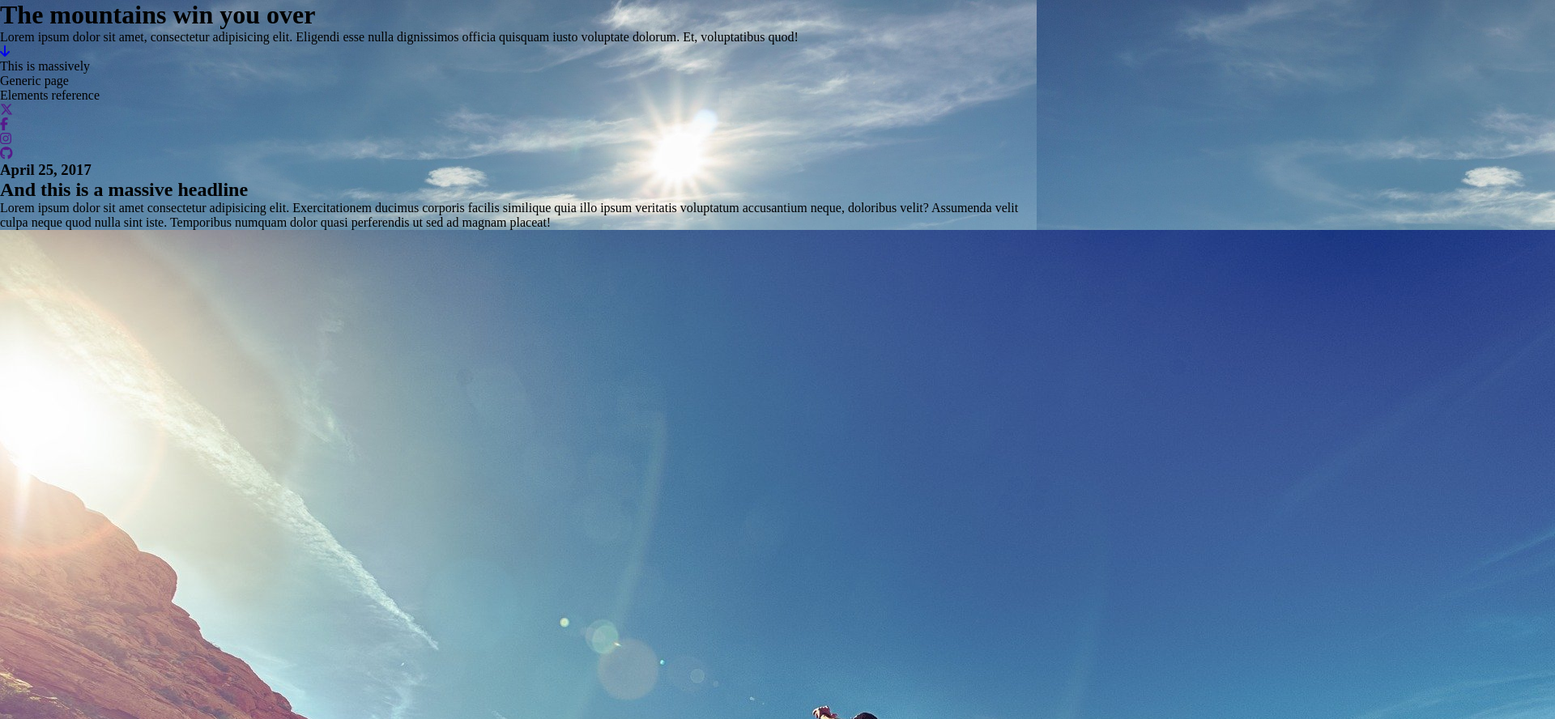
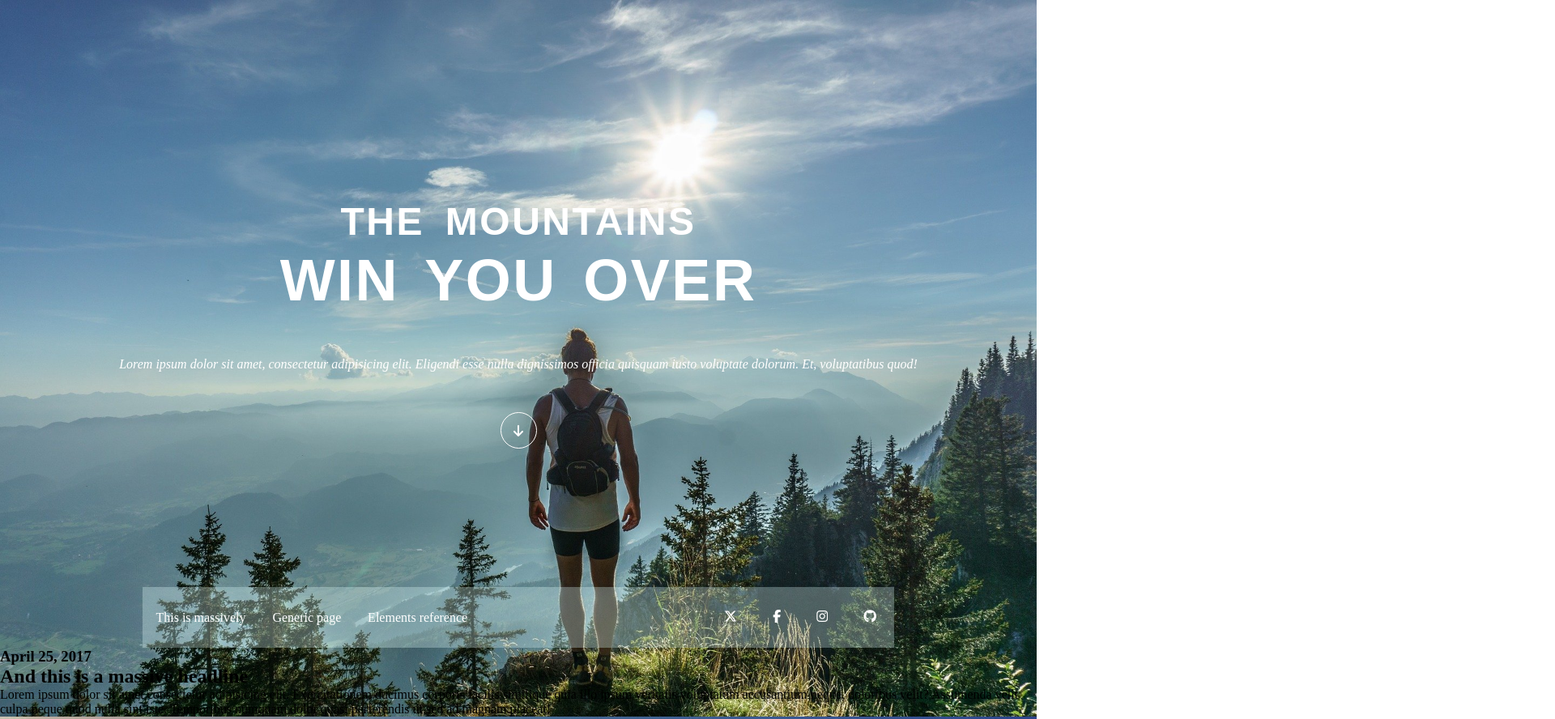
Before and after one commit to V-nitor/sass_project-mountain, a plain HTML site: page index.html in a window 1280 px wide. Shown: the top 888 px of the page at 81% size, 1920 px wide, since content can reach past the window. Drawn offline with Linux system fonts and the light colour scheme; a web font is replaced by a local one.

Commit message:
Phase 2 _ Place the main details of the header

```diff
--- a/assets/styles/_settings.scss
+++ b/assets/styles/_settings.scss
@@ -1,9 +1,32 @@
+@font-face {
+    font-family: "font-1";
+    src: url(../fonts/Inter-ExtraBold.ttf);
+}
+
+@font-face {
+    font-family: "font-2";
+    src: url(../fonts/Merriweather-Light.ttf);
+}
+
 * {
     margin: 0;
     padding: 0;
     box-sizing: border-box;
+    overflow-x: hidden;
 }
 
 ::first-letter {
     text-transform: uppercase;
 }
+
+$color1: red;
+$color2: blue;
+$color3: green;
+$white: white;
+$black: black;
+
+@mixin flexcenter{
+    display: flex;
+    justify-content: center;
+    align-items: center;
+}
--- a/assets/styles/components/_buttons.scss
+++ b/assets/styles/components/_buttons.scss
@@ -0,0 +1,7 @@
+.button-top{
+    color: $white;
+}
+
+.button-top:visited{
+    color: $white;
+}
--- a/assets/styles/index.scss
+++ b/assets/styles/index.scss
@@ -11,7 +11,6 @@
 // ------------------------------- Layouts -------------------------------
 
 @import"./layouts/header";
-@import"./layouts/navbar";
 @import"./layouts/main";
 @import"./layouts/section";
 @import"./layouts/footer";
@@ -20,4 +19,4 @@
 
 @import"./components/buttons";
 @import"./components/form";
-@import"./components/adress";
+@import"./components/address";
--- a/assets/styles/layouts/_header.scss
+++ b/assets/styles/layouts/_header.scss
@@ -0,0 +1,75 @@
+header{
+    min-height: 100vh;
+    @include flexcenter;
+    position: relative;
+}
+
+.title{
+    display: flex;
+    flex-direction: column;
+    align-items: center;
+    justify-content: center;
+    color: $white;
+
+    h1{
+        display: flex;
+        text-align: center;
+        flex-direction: column;
+        font-size: 3em;
+        font-family: 'font1', sans-serif;
+        text-transform: uppercase;
+        word-spacing: 10px;
+        letter-spacing: 2.5px;
+
+        span{
+            line-height: 1.25;
+            font-size: 1.5em;
+        }
+    }
+
+    p{
+        margin: 50px 20px;
+        text-align: center;
+        font-family: 'font-2', serif;
+        font-style: italic;
+    }
+
+    a{
+        border: 1px solid $white;
+        border-radius: 50px;
+        width: 45px;
+        height: 45px;
+        @include flexcenter;
+        text-decoration: none;
+    }
+}
+
+nav{
+    background: rgba(225, 255, 255, 0.300);
+    width: 72.5%;
+    height: 75px;
+    position: absolute;
+    bottom: 0;
+    display: flex;
+    align-items: center;
+    justify-content: space-between;
+
+    ol{
+        display: flex;
+        justify-content: space-around;
+        width: 45%;
+    }
+
+    ul{
+        display: flex;
+        justify-content: space-around;
+        width: 25%;
+    }
+
+    li{
+        list-style-type: none;
+        text-align: center;
+        color: $white;
+    }
+
+}
--- a/index.html
+++ b/index.html
@@ -15,24 +15,28 @@
 <body>
 
     <header>
-        <h1>the mountains win you over</h1>
+        <div class="title">
+            <h1>the mountains <span>win you over</span></h1>
             <p>Lorem ipsum dolor sit amet, consectetur adipisicing elit. Eligendi esse nulla dignissimos officia quisquam iusto voluptate dolorum. Et, voluptatibus quod!</p>
-        <a href="#" class="button1"><i class="fa-solid fa-arrow-down"></i></a>
-    </header>
+            <a href="#" class="button-top"><i class="fa-solid fa-arrow-down"></i></a>
+        </div>
+
 
         <nav>
-        <ul>
+            <ol>
                 <li>this is massively</li>
                 <li>generic page</li>
                 <li>elements reference</li>
-        </ul>
+            </ol>
             <ul>
-            <li> <a href=""><i class="fa-brands fa-x-twitter"></i></a></li>
-            <li><a href=""><i class="fa-brands fa-facebook-f"></i></a></li>
-            <li><a href=""><i class="fa-brands fa-instagram"></i></a></li>
-            <li><a href=""><i class="fa-brands fa-github"></i></a></li>
+                <li> <a href="#" class="button-top"><i class="fa-brands fa-x-twitter"></i></a></li>
+                <li><a href="#" class="button-top"><i class="fa-brands fa-facebook-f"></i></a></li>
+                <li><a href="#" class="button-top"><i class="fa-brands fa-instagram"></i></a></li>
+                <li><a href="#" class="button-top"><i class="fa-brands fa-github"></i></a></li>
             </ul>
         </nav>
+    </header>
+
 
     <main>
         <section class="main_part">
```
Also changed, not shown: assets/styles/index.css, 1 other file. Lines whose indentation alone changed are shown as unchanged.
